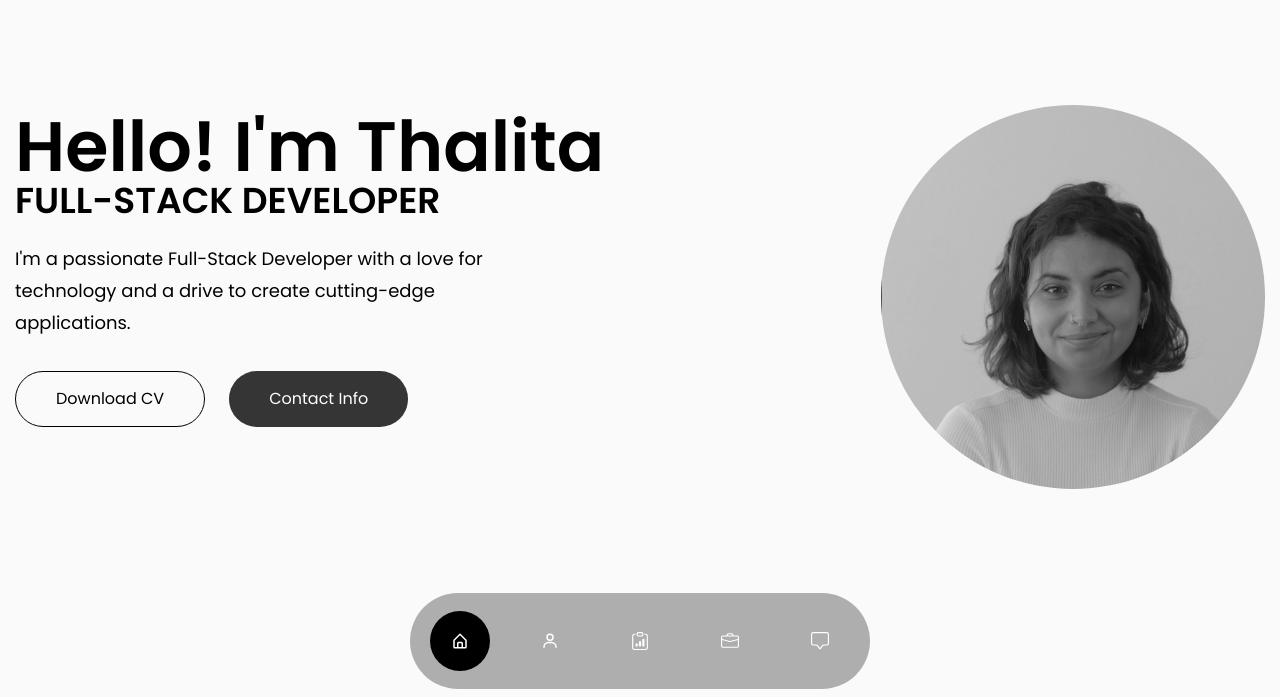
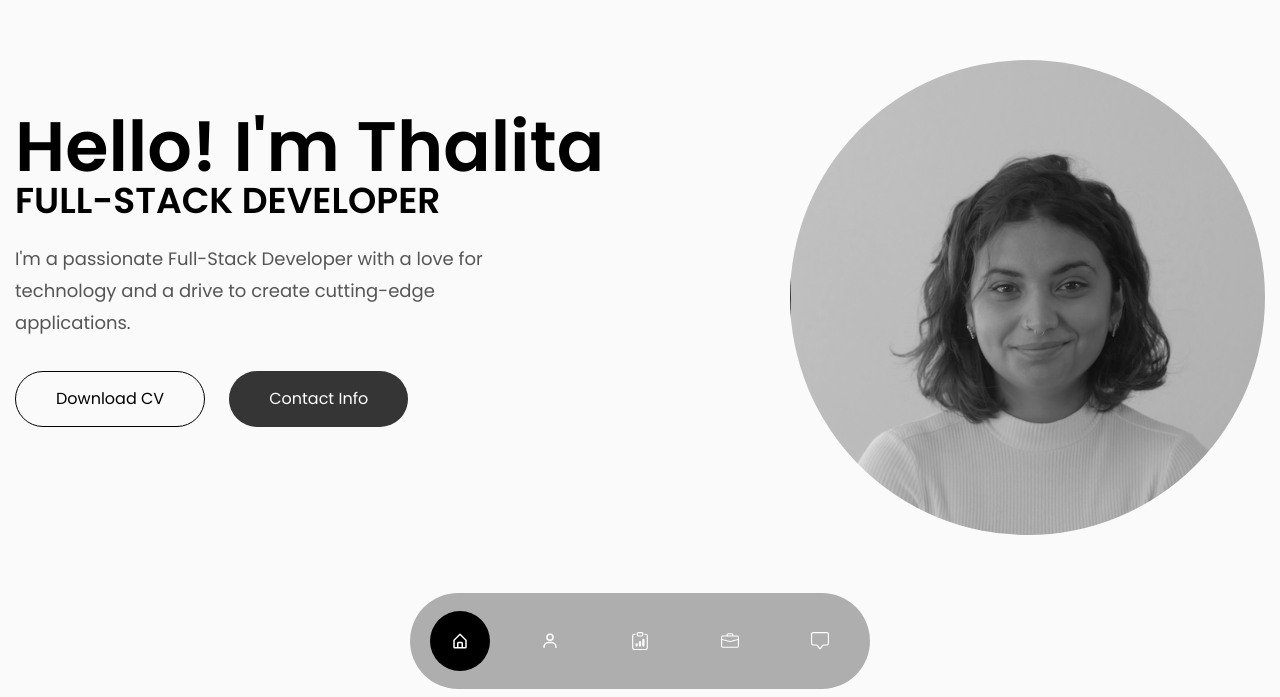
Before and after one commit to ThalitadosReis/my-portfolio, a React (Create React App) app: page / in a window 1280 px wide. Shown: the part 103-800 px from the top of the page. Built offline with nearby package versions, Linux system fonts and the light colour scheme; the HTML template or start-up script is replaced by a standard one.

Commit message:
view picture on smaller screens update

```diff
--- a/src/components/Banner.js
+++ b/src/components/Banner.js
@@ -8,12 +8,11 @@ import CV from "../assets/cv.pdf";
 import { motion } from "framer-motion";
 // variant
 import { fadeIn } from "../variants";
-
 export default function Banner() {
   return (
-    <section className="section h-screen" id="home">
-      <div className="container m-auto">
-        <div className="flex flex-col gap-y-10 items-center lg:flex-row lg:items-center lg:gap-x-12 lg:gap-y-0">
+    <section className="section" id="home">
+      <div className="container mx-auto">
+        <div className="flex flex-col-reverse items-center gap-y-10 lg:flex-row lg:items-center lg:gap-y-0 h-screen">
           {/* text */}
           <div className="flex-1 text-center lg:text-left">
             <motion.h1
@@ -39,12 +38,11 @@ export default function Banner() {
               initial="hidden"
               whileInView={"show"}
               viewport={{ once: false, amount: 0.7 }}
-              className="mb-8 max-w-lg mx-auto lg:mx-0"
+              className="mb-8 max-w-lg mx-auto lg:mx-0 text-accent"
             >
               I'm a passionate Full-Stack Developer with a love for technology
               and a drive to create cutting-edge applications.
             </motion.p>
-            {/* links / buttons */}
             <motion.div
               variants={fadeIn("up", 0.3)}
               initial="hidden"
@@ -53,7 +51,7 @@ export default function Banner() {
               className="flex max-w-max gap-x-6 items-center mb-12 mx-auto lg:mx-0"
             >
               <a
-                class="btn-secondary btn-sm lg:btn-lg flex items-center"
+                className="btn-secondary btn-sm lg:btn-lg flex items-center"
                 href={CV}
                 download="Thalita-dos-Reis-CV"
                 target="_blank"
@@ -75,7 +73,7 @@ export default function Banner() {
             variants={fadeIn("down", 0.5)}
             initial="hidden"
             whileInView={"show"}
-            className="flex-1 flex max-w-sm bg-about bg-cover bg-center bg-no-repeat rounded-full h-96 grayscale"
+            className="flex-1 bg-about bg-cover bg-center bg-no-repeat h-full w-full max-w-[300px] max-h-[300px] lg:items-center lg:min-w-[475px] lg:min-h-[475px] mx-auto rounded-full grayscale"
           ></motion.div>
         </div>
       </div>
```
